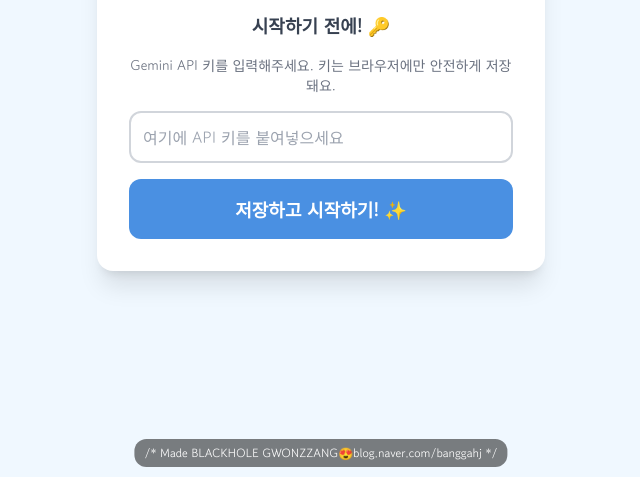
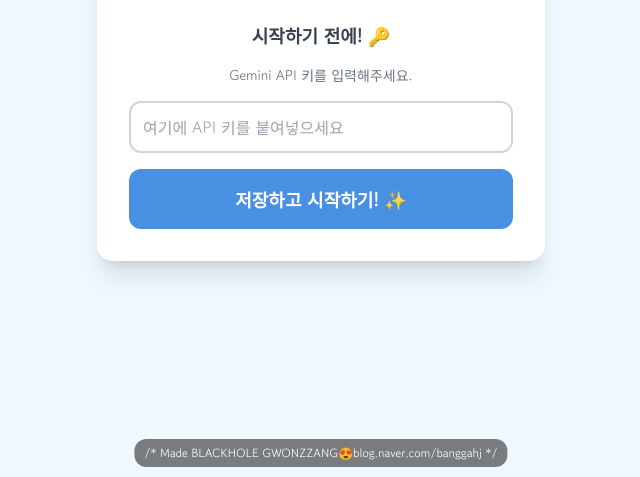
Before and after one commit to Gprofessor1/chibiid, a plain HTML site: page index.html in a window 1280 px wide. Shown: the part 323-800 px from the top of the page, without its empty margins (319-959 px from the left). Drawn offline with nearby package versions, Linux system fonts and the light colour scheme.

Commit message:
Add files via upload

```diff
--- a/index.html
+++ b/index.html
@@ -83,7 +83,7 @@
         <!-- 0. API 키 입력 화면 -->
         <div id="api-key-view" class="view space-y-4">
             <h2 class="text-lg font-semibold text-center text-gray-700">시작하기 전에! 🔑</h2>
-            <p class="text-center text-sm text-gray-500">Gemini API 키를 입력해주세요. 키는 브라우저에만 안전하게 저장돼요.</p>
+            <p class="text-center text-sm text-gray-500">Gemini API 키를 입력해주세요.</p>
             <input type="password" id="api-key-input" placeholder="여기에 API 키를 붙여넣으세요" class="w-full border-2 border-gray-300 p-3 rounded-xl focus:ring-2 focus:ring-[#4a90e2] focus:border-[#4a90e2] transition">
             <button id="save-api-key-button" class="w-full bg-[#4a90e2] text-white font-bold py-4 px-6 rounded-xl text-lg hover:bg-[#005a9c] hover:shadow-lg transition-all transform hover:scale-105">저장하고 시작하기! ✨</button>
         </div>
```
